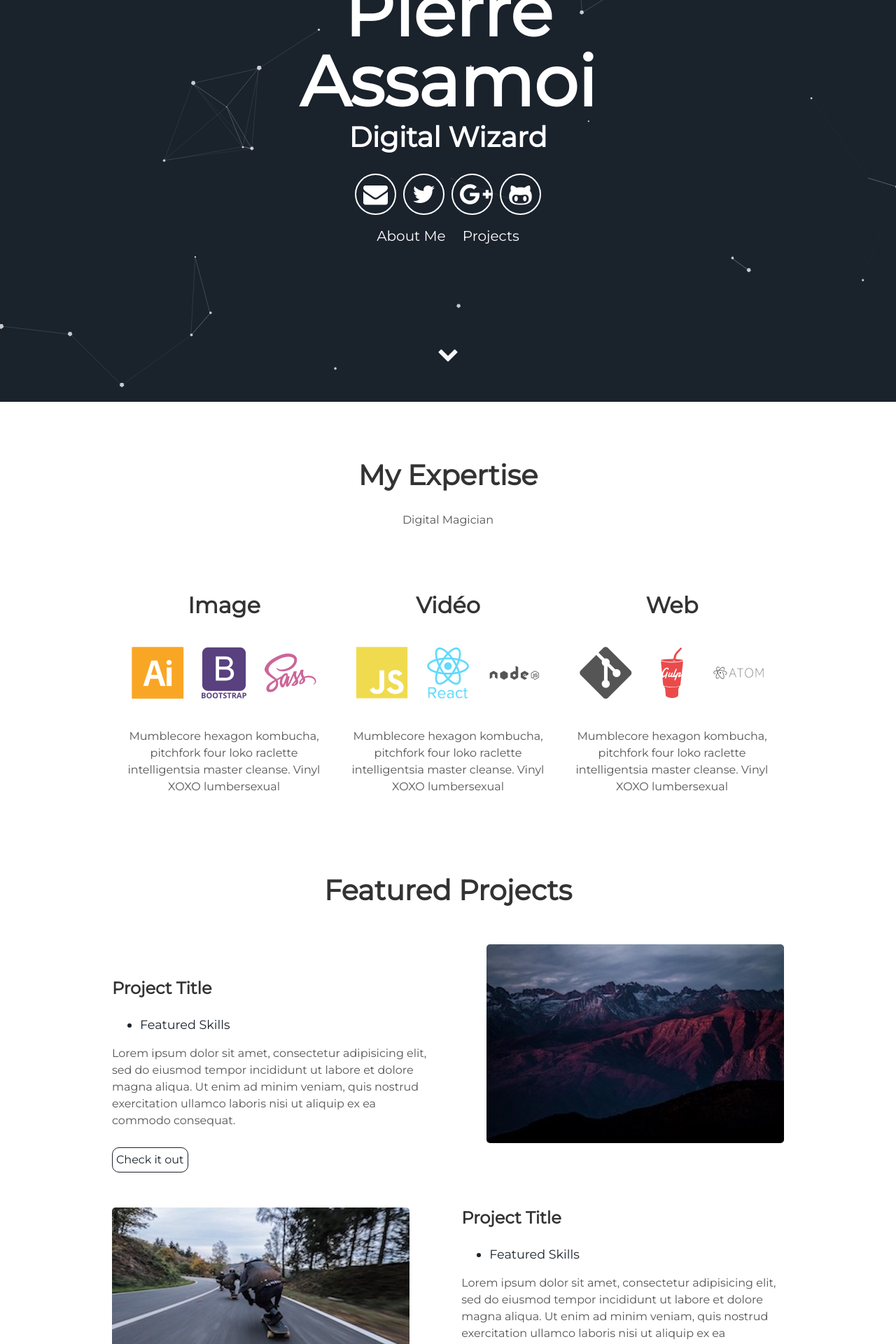
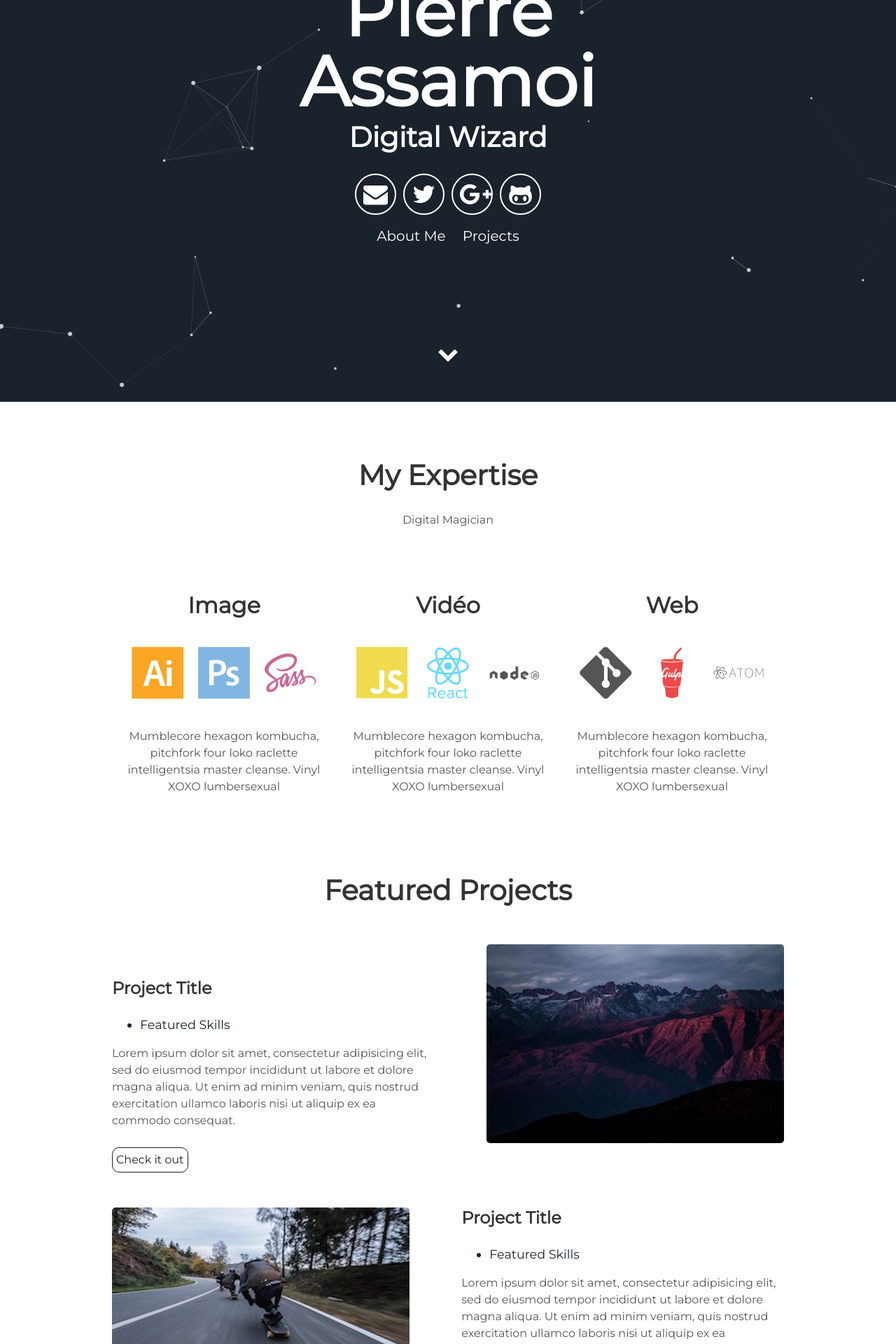
Before and after one commit to pierre-assamoi/Pierfolio, a Jekyll site: the page built from index.html, in a window 1280 px wide. Shown: the part 326-2246 px from the top of the page at 70% size. Built offline with Jekyll 4.4.1, drawn with Linux system fonts in a browser that asks for light colours.

Commit message:
Update about.html

```diff
--- a/_includes/about.html
+++ b/_includes/about.html
@@ -6,7 +6,7 @@
     <div class="tech">
       <h2>Image</h2>
       <i class="devicon-illustrator-plain colored"></i>
-      <i class="devicon-bootstrap-plain-wordmark colored"></i>
+      <i class="devicon-photoshop-plain colored"></i>
       <i class="devicon-sass-original colored"></i>
       <p>Mumblecore hexagon kombucha, pitchfork four loko raclette intelligentsia master cleanse.
         Vinyl XOXO lumbersexual</p>
```
